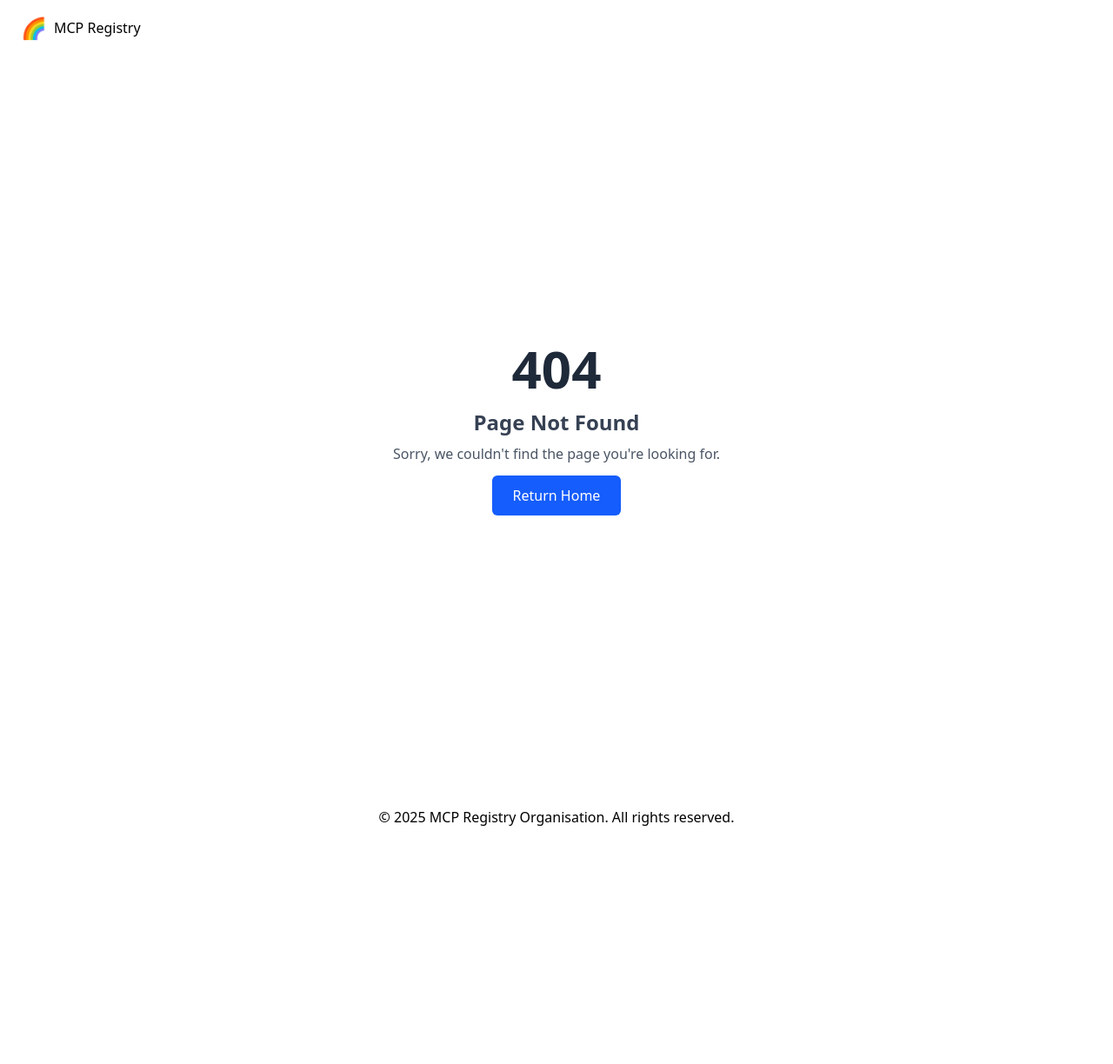
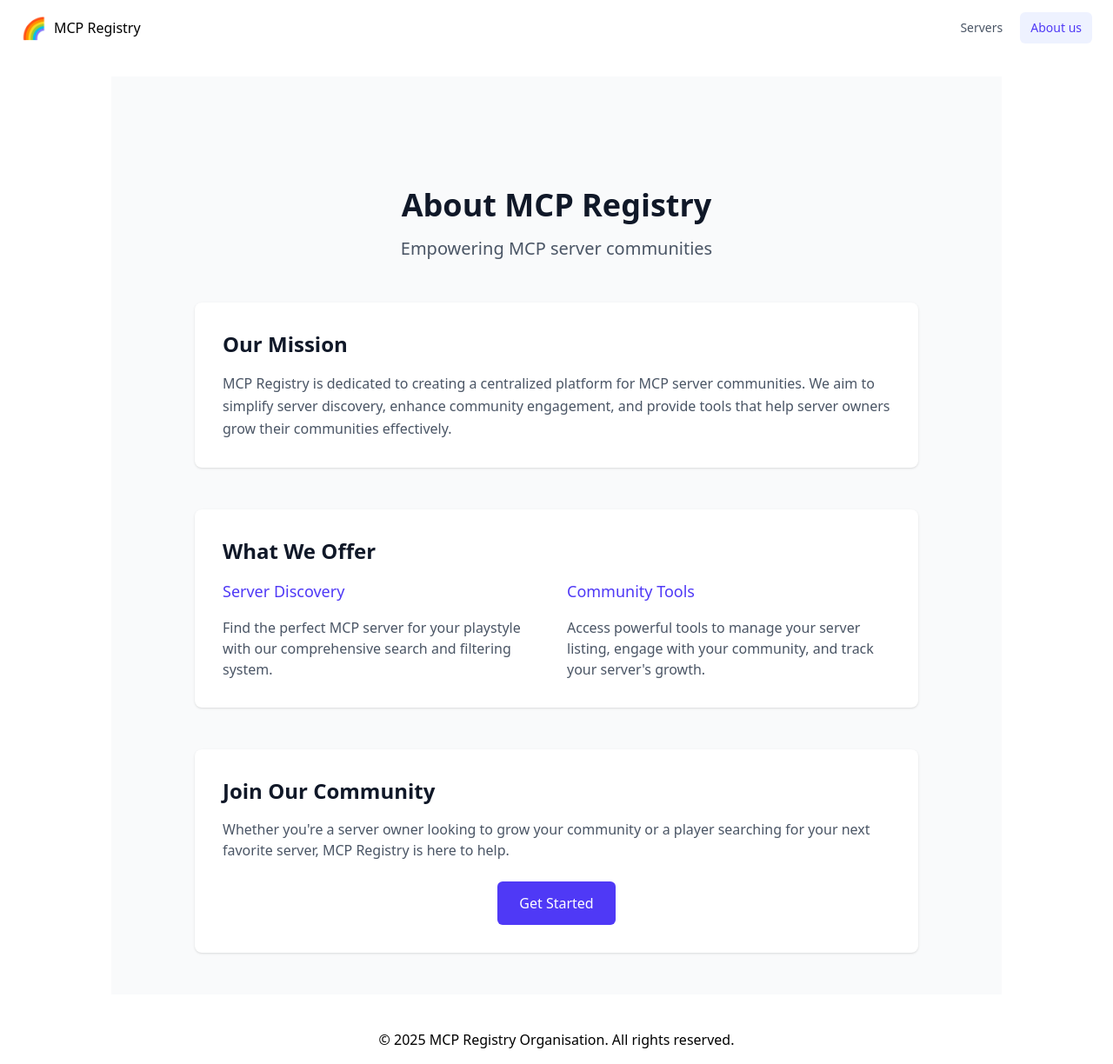
Before and after one commit to anuragsarkar97/mcpio, a Next.js app: page /about in a window 1280 px wide. Before the commit this address had no page. Shown: the whole page at 87% size. Before the commit the page ends 968 px from the top, so only its background shows below. Built offline with nearby package versions, Linux system fonts and the light colour scheme.

Commit message:
added pages

```diff
--- /dev/null
+++ b/app/about/page.tsx
@@ -0,0 +1,77 @@
+"use client";
+
+export default function AboutPage() {
+  return (
+    <div className="min-h-screen pt-20 bg-gray-50">
+      <div className="max-w-4xl mx-auto px-4 sm:px-6 lg:px-8 py-12">
+        <div className="text-center mb-12">
+          <h1 className="text-4xl font-bold text-gray-900 mb-4">
+            About MCP Registry
+          </h1>
+          <p className="text-xl text-gray-600">
+            Empowering MCP server communities
+          </p>
+        </div>
+
+        <div className="space-y-12">
+          <section className="bg-white rounded-lg shadow-sm p-8">
+            <h2 className="text-2xl font-semibold text-gray-900 mb-4">
+              Our Mission
+            </h2>
+            <p className="text-gray-600 leading-relaxed">
+              MCP Registry is dedicated to creating a centralized platform for
+              MCP server communities. We aim to simplify server discovery,
+              enhance community engagement, and provide tools that help server
+              owners grow their communities effectively.
+            </p>
+          </section>
+
+          <section className="bg-white rounded-lg shadow-sm p-8">
+            <h2 className="text-2xl font-semibold text-gray-900 mb-4">
+              What We Offer
+            </h2>
+            <div className="grid md:grid-cols-2 gap-6">
+              <div className="space-y-4">
+                <h3 className="text-lg font-medium text-indigo-600">
+                  Server Discovery
+                </h3>
+                <p className="text-gray-600">
+                  Find the perfect MCP server for your playstyle with our
+                  comprehensive search and filtering system.
+                </p>
+              </div>
+              <div className="space-y-4">
+                <h3 className="text-lg font-medium text-indigo-600">
+                  Community Tools
+                </h3>
+                <p className="text-gray-600">
+                  Access powerful tools to manage your server listing, engage
+                  with your community, and track your server's growth.
+                </p>
+              </div>
+            </div>
+          </section>
+
+          <section className="bg-white rounded-lg shadow-sm p-8">
+            <h2 className="text-2xl font-semibold text-gray-900 mb-4">
+              Join Our Community
+            </h2>
+            <p className="text-gray-600 mb-6">
+              Whether you're a server owner looking to grow your community or a
+              player searching for your next favorite server, MCP Registry is
+              here to help.
+            </p>
+            <div className="flex justify-center">
+              <a
+                href="/servers"
+                className="inline-flex items-center px-6 py-3 border border-transparent text-base font-medium rounded-md text-white bg-indigo-600 hover:bg-indigo-700"
+              >
+                Get Started
+              </a>
+            </div>
+          </section>
+        </div>
+      </div>
+    </div>
+  );
+}
--- a/app/components/header.tsx
+++ b/app/components/header.tsx
@@ -1,26 +1,53 @@
+"use client";
+
+import Link from "next/link";
+import { usePathname } from "next/navigation";
+
 export const Header = () => {
+  const pathname = usePathname();
+
+  const isActive = (path: string) => pathname === path;
+
   return (
     <header
-          className={"fixed top-0 z-50 w-full h-16 bg-white/75 backdrop-blur-sm border-gray-200 border-b-0"}>
+      className={
+        "fixed top-0 z-50 w-full h-16 bg-white/75 backdrop-blur-sm border-gray-200 border-b-0"
+      }
+    >
       <div className={"mx-auto w-full h-full max-w-screen-xl px-6"}>
         <div className={"flex items-center justify-between h-full"}>
           <div className={"flex items-center space-x-8"}>
-              <a className={"flex items-center space-x-2"}>
+            <Link className={"flex items-center space-x-2"} href="/">
               <span className={"text-2xl"}>🌈</span>
               <span className={"font-medium text-black"}>MCP Registry</span>
-              </a>
+            </Link>
           </div>
           <div className={"flex items-center"}>
-              <nav className={"hidden lg:flex items-center space-x-6"}>
-                {/*<a href="/docs"*/}
-                {/*   className={"text-gray-800 hover:text-gray-600 hover:underline"}>Docs</a>*/}
-                {/*<a href="/login"*/}
-                {/*   className={"text-gray-800 hover:text-gray-600 over:underline"}>Login</a>*/}
-
+            <nav className={"hidden lg:flex items-center space-x-2"}>
+              <Link
+                href="/servers"
+                className={`px-3 py-2 rounded-md text-sm font-medium transition-colors ${
+                  isActive("/servers")
+                    ? "bg-indigo-50 text-indigo-600"
+                    : "text-gray-600 hover:text-indigo-600 hover:bg-indigo-50"
+                }`}
+              >
+                Servers
+              </Link>
+              <Link
+                href="/about"
+                className={`px-3 py-2 rounded-md text-sm font-medium transition-colors ${
+                  isActive("/about")
+                    ? "bg-indigo-50 text-indigo-600"
+                    : "text-gray-600 hover:text-indigo-600 hover:bg-indigo-50"
+                }`}
+              >
+                About us
+              </Link>
             </nav>
           </div>
         </div>
       </div>
     </header>
   );
-}
+};
--- a/app/page.tsx
+++ b/app/page.tsx
@@ -1,4 +1,4 @@
-'use client'
+"use client";
 import { Card } from "@/app/components/card";
 import { SetStateAction, useState, useEffect } from "react";
 import { useRouter } from "next/navigation";
@@ -22,7 +22,8 @@ interface AlgoliaSearchResponse {
 
 export default function Home() {
   const [query, setQuery] = useState("");
-  const [searchResponse, setSearchResponse] = useState<AlgoliaSearchResponse | null>(null);
+  const [searchResponse, setSearchResponse] =
+    useState<AlgoliaSearchResponse | null>(null);
   const [isLoading, setIsLoading] = useState(false);
   const [error, setError] = useState<string | null>(null);
   const router = useRouter();
@@ -30,7 +31,7 @@ export default function Home() {
   // Debounce function to prevent too many API calls
   const debounce = (func: Function, delay: number) => {
     let timeoutId: NodeJS.Timeout;
-    return function(...args: any[]) {
+    return function (...args: any[]) {
       clearTimeout(timeoutId);
       timeoutId = setTimeout(() => func(...args), delay);
     };
@@ -43,13 +44,15 @@ export default function Home() {
 
     try {
       // Always make the API call, even with empty query
-      const response = await fetch(`/search?query=${encodeURIComponent(searchQuery.trim())}`);
+      const response = await fetch(
+        `/search?query=${encodeURIComponent(searchQuery.trim())}`
+      );
 
       if (!response.ok) {
         throw new Error(`Search failed with status: ${response.status}`);
       }
 
-      const data: {results : [AlgoliaSearchResponse]} = await response.json();
+      const data: { results: [AlgoliaSearchResponse] } = await response.json();
       setSearchResponse(data.results[0]);
     } catch (err) {
       console.error("Search error:", err);
@@ -64,7 +67,9 @@ export default function Home() {
   const debouncedSearch = debounce(fetchSearchResults, 300);
 
   // Handle search input change
-  const handleSearchQuery = (e: { target: { value: SetStateAction<string> } }) => {
+  const handleSearchQuery = (e: {
+    target: { value: SetStateAction<string> };
+  }) => {
     const newQuery = e.target.value as string;
     setQuery(newQuery);
     router.replace(newQuery ? `/?q=${encodeURIComponent(newQuery)}` : "/");
@@ -74,7 +79,7 @@ export default function Home() {
   // Initial search on page load if query parameter exists
   useEffect(() => {
     const urlParams = new URLSearchParams(window.location.search);
-    const queryParam = urlParams.get('q');
+    const queryParam = urlParams.get("q");
 
     if (queryParam) {
       setQuery(queryParam);
@@ -88,7 +93,9 @@ export default function Home() {
     <div className={"flex flex-col items-center justify-center"}>
       <div className={"flex relative justify-center w-2/3 mb-16"}>
         <input
-          className={"flex h-10 rounded-md border px-3 ring-offset-background file:border-0 file:bg-transparent file:text-sm file:font-medium placeholder:text-muted-foreground focus-visible:outline-none focus-visible:ring-2 focus-visible:ring-ring focus-visible:ring-offset-2 disabled:cursor-not-allowed disabled:opacity-50 w-full pl-10 py-5 text-md bg-white border-gray-200"}
+          className={
+            "flex h-10 rounded-md border px-3 ring-offset-background file:border-0 file:bg-transparent file:text-sm file:font-medium placeholder:text-muted-foreground focus-visible:outline-none focus-visible:ring-2 focus-visible:ring-ring focus-visible:ring-offset-2 disabled:cursor-not-allowed disabled:opacity-50 w-full pl-10 py-5 text-md bg-white border-gray-200"
+          }
           type="search"
           autoFocus
           placeholder="Search MCP servers"
@@ -106,33 +113,36 @@ export default function Home() {
       )}
 
       {/* Error message */}
-      {error && (
-        <div className="text-red-500 text-center mb-8">
-          {error}
-        </div>
-      )}
+      {error && <div className="text-red-500 text-center mb-8">{error}</div>}
 
       {/* Search stats */}
       {searchResponse && searchResponse.nbHits > 0 && (
         <div className="text-gray-500 text-center mb-4">
-          Found {searchResponse.nbHits} results in {searchResponse.processingTimeMS}ms
+          Found {searchResponse.nbHits} results in{" "}
+          {searchResponse.processingTimeMS}ms
         </div>
       )}
 
       {/* No results message */}
-      {!isLoading && query && searchResponse && searchResponse.nbHits === 0 && !error && (
-        <div className="text-gray-500 text-center mb-8">
-          No results found for "{query}"
-        </div>
-      )}
+      {!isLoading &&
+        query &&
+        searchResponse &&
+        searchResponse.nbHits === 0 &&
+        !error && (
+          <div className="text-gray-500 text-center mb-8">
+            No results found for {query}
+          </div>
+        )}
 
       {/* Search results */}
       <div className={"grid grid-cols-1 md:grid-cols-2 lg:grid-cols-3 gap-4"}>
         {searchResponse?.hits.map((hit) => (
           <Card
             key={hit.objectID}
-            title={hit.title || hit.name || 'Untitled'}
-            description={hit.summary_20	 || hit.summary_50 || 'No description available'}
+            title={hit.title || hit.name || "Untitled"}
+            description={
+              hit.summary_20 || hit.summary_50 || "No description available"
+            }
             urlx={hit.url}
             id={hit.objectID}
             tags={hit.tags}
--- /dev/null
+++ b/app/servers/page.tsx
@@ -0,0 +1,124 @@
+"use client";
+
+import { useState } from "react";
+import { useForm } from "react-hook-form";
+import { zodResolver } from "@hookform/resolvers/zod";
+import * as z from "zod";
+
+const formSchema = z.object({
+  email: z.string().email("Please enter a valid email address"),
+  serverUrl: z.string().url("Please enter a valid URL"),
+  companyName: z.string().min(2, "Company name must be at least 2 characters"),
+});
+
+type FormData = z.infer<typeof formSchema>;
+
+export default function RegisterForm() {
+  const [isSubmitting, setIsSubmitting] = useState(false);
+
+  const {
+    register,
+    handleSubmit,
+    formState: { errors },
+  } = useForm<FormData>({
+    resolver: zodResolver(formSchema),
+  });
+
+  const onSubmit = async (data: FormData) => {
+    setIsSubmitting(true);
+    try {
+      // TODO: Implement your registration logic here
+      console.log("Form submitted:", data);
+    } catch (error) {
+      console.error("Registration failed:", error);
+    } finally {
+      setIsSubmitting(false);
+    }
+  };
+
+  return (
+    <div className="min-h-fit flex items-center justify-center bg-gray-50 py-12 px-4 sm:px-6 lg:px-8">
+      <div className="max-w-md w-full space-y-8">
+        <div>
+          <h2 className="mt-6 text-center text-3xl font-extrabold text-gray-900">
+            Register with us
+          </h2>
+        </div>
+        <form className="mt-8 space-y-6" onSubmit={handleSubmit(onSubmit)}>
+          <div className="rounded-md shadow-sm -space-y-px">
+            <div>
+              <label htmlFor="email" className="sr-only">
+                Email address
+              </label>
+              <input
+                {...register("email")}
+                id="email"
+                type="email"
+                className="appearance-none rounded-none relative block w-full px-3 py-2 border border-gray-300 placeholder-gray-500 text-gray-900 rounded-t-md focus:outline-none focus:ring-indigo-500 focus:border-indigo-500 focus:z-10 sm:text-sm"
+                placeholder="Email address"
+              />
+              {errors.email && (
+                <p className="mt-1 text-sm text-red-600">
+                  {errors.email.message}
+                </p>
+              )}
+            </div>
+
+            <div>
+              <label htmlFor="companyName" className="sr-only">
+                Company Name
+              </label>
+              <input
+                {...register("companyName")}
+                id="companyName"
+                type="text"
+                className="appearance-none rounded-none relative block w-full px-3 py-2 border border-gray-300 placeholder-gray-500 text-gray-900 rounded-b-md focus:outline-none focus:ring-indigo-500 focus:border-indigo-500 focus:z-10 sm:text-sm"
+                placeholder="Company Name"
+              />
+              {errors.companyName && (
+                <p className="mt-1 text-sm text-red-600">
+                  {errors.companyName.message}
+                </p>
+              )}
+            </div>
+
+            <div>
+              <label htmlFor="serverUrl" className="sr-only">
+                Server URL
+              </label>
+              <input
+                {...register("serverUrl")}
+                id="serverUrl"
+                type="url"
+                className="appearance-none rounded-none relative block w-full px-3 py-2 border border-gray-300 placeholder-gray-500 text-gray-900 focus:outline-none focus:ring-indigo-500 focus:border-indigo-500 focus:z-10 sm:text-sm"
+                placeholder="Server URL"
+              />
+              {errors.serverUrl && (
+                <p className="mt-1 text-sm text-red-600">
+                  {errors.serverUrl.message}
+                </p>
+              )}
+            </div>
+          </div>
+
+          <div>
+            <button
+              type="submit"
+              disabled={isSubmitting}
+              className="group relative w-full flex justify-center py-2 px-4 border border-transparent text-sm font-medium rounded-md text-white bg-indigo-600 hover:bg-indigo-700 focus:outline-none focus:ring-2 focus:ring-offset-2 focus:ring-indigo-500 disabled:opacity-50"
+            >
+              {isSubmitting ? "Registering..." : "Register"}
+            </button>
+          </div>
+        </form>
+        <div className="mt-4 text-center text-sm text-gray-600">
+          <p>
+            By registering, you agree that we will use your email for
+            communication, your server URL for service integration, and your
+            company name for account identification purposes.
+          </p>
+        </div>
+      </div>
+    </div>
+  );
+}
--- a/package.json
+++ b/package.json
@@ -9,13 +9,16 @@
     "lint": "next lint"
   },
   "dependencies": {
+    "@hookform/resolvers": "^5.0.1",
     "@next/third-parties": "^15.3.1",
     "@vercel/analytics": "^1.5.0",
     "algoliasearch": "^5.23.4",
     "lucide-react": "^0.503.0",
     "next": "15.3.1",
     "react": "^19.0.0",
-    "react-dom": "^19.0.0"
+    "react-dom": "^19.0.0",
+    "react-hook-form": "^7.56.1",
+    "zod": "^3.24.3"
   },
   "devDependencies": {
     "@eslint/eslintrc": "^3",
```
Also changed, not shown: 1 other file (tests, documents, lock files or other folders). Lines whose indentation alone changed are shown as unchanged.
